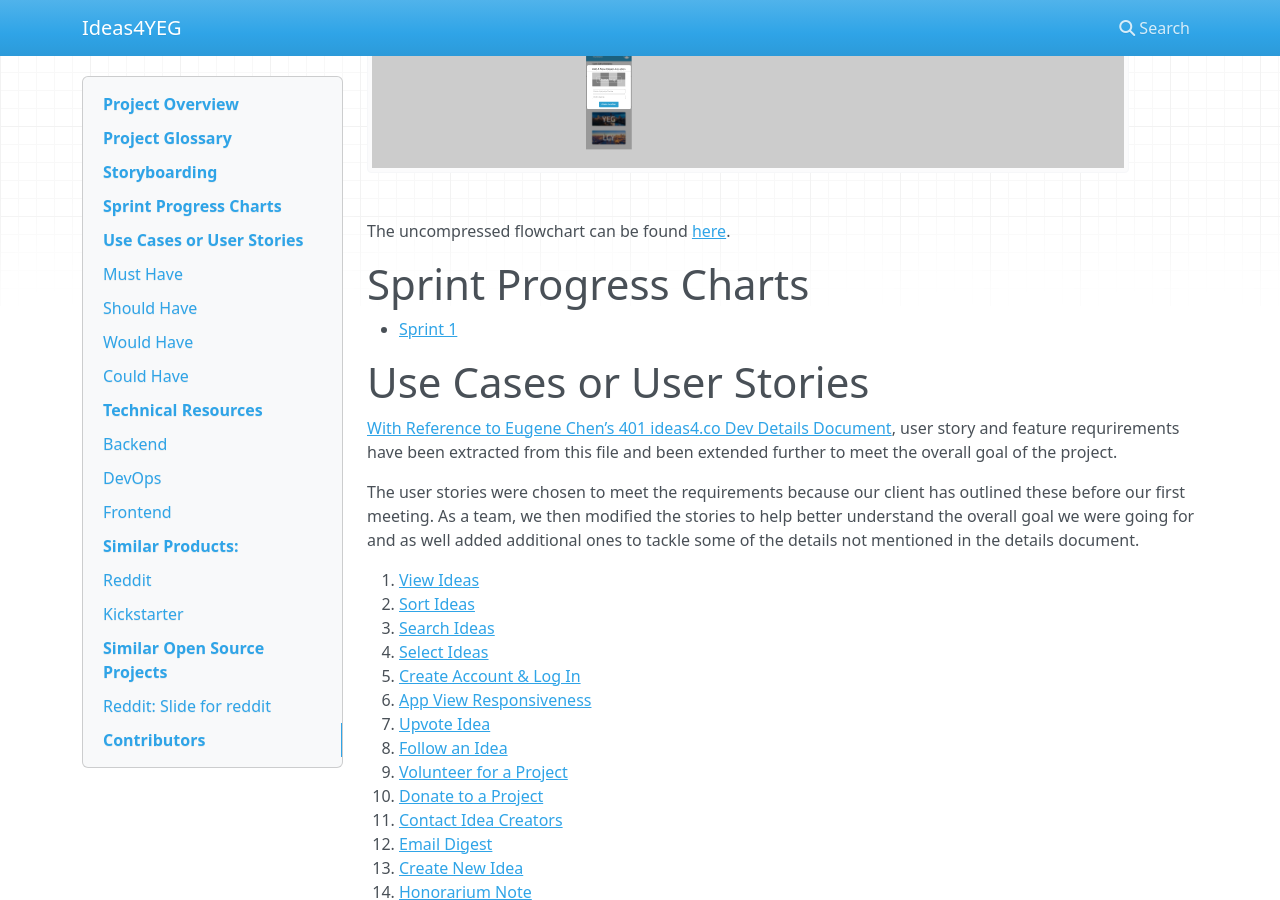
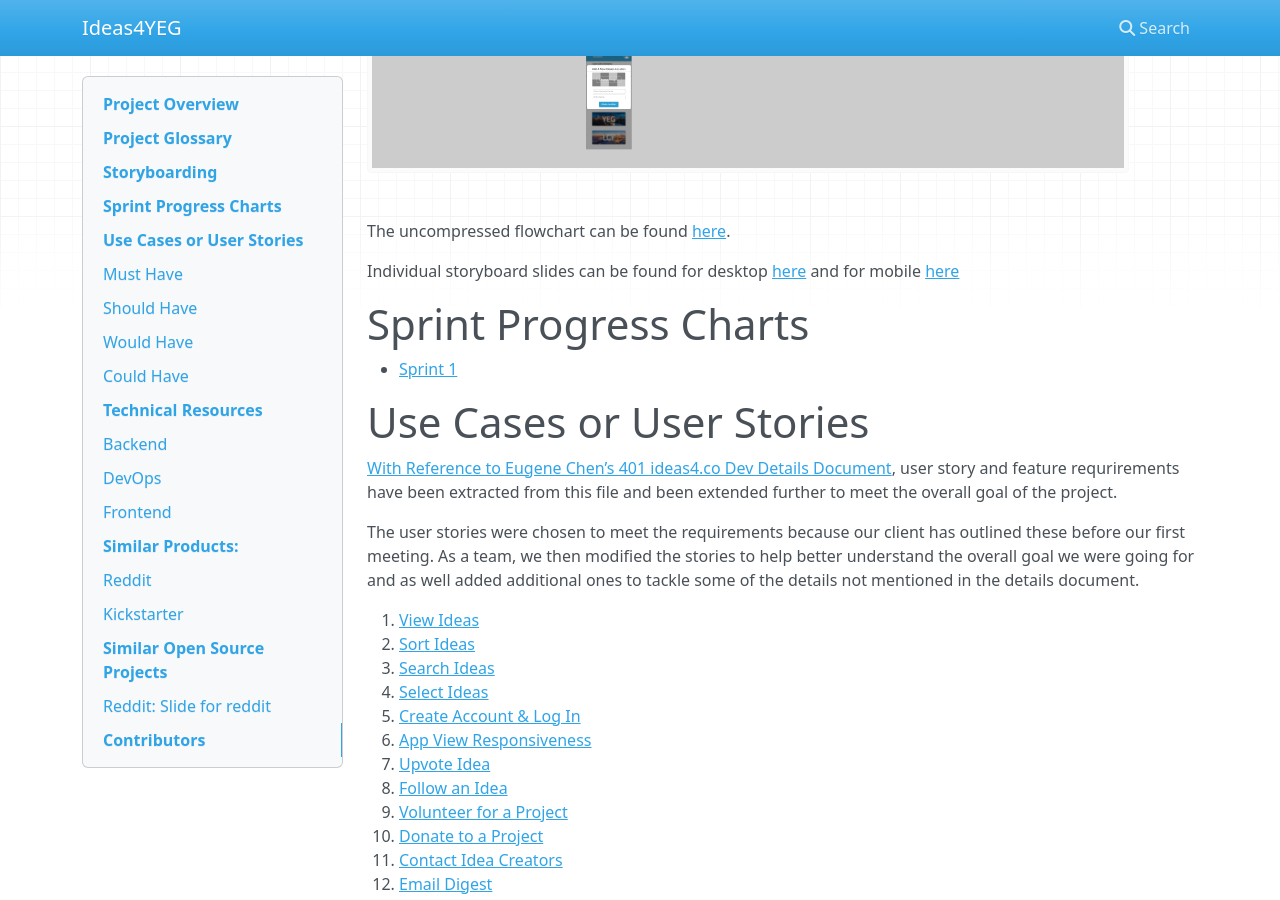
Before and after one commit to UAlberta-CMPUT401/Ideas-for-YEG, an MkDocs documentation site: the page built from docs/index.md, in a window 1280 px wide and 900 px high, scrolled down 2364 px. Built offline with MkDocs 1.6.1, drawn with Linux system fonts in a browser that asks for light colours; nearby versions of some CDN libraries.

Commit message:
Add storyboard slides

```diff
--- a/docs/index.md
+++ b/docs/index.md
@@ -38,6 +38,7 @@ The following is a complete flowchart of the mobile web UI, downsized do that it
 
 The uncompressed flowchart can be found [here](https://github.com/UAlberta-CMPUT401/Ideas-for-YEG/blob/master/docs/Storyboard_Mobile.jpg).
 
+Individual storyboard slides can be found for desktop [here](https://github.com/UAlberta-CMPUT401/Ideas-for-YEG/blob/master/docs/Storyboard_Desktop_Frames.pdf) and for mobile [here](https://github.com/UAlberta-CMPUT401/Ideas-for-YEG/blob/master/docs/Storyboard_Mobile_Frames.pdf)
 # Sprint Progress Charts
 * [Sprint 1](https://ualberta-cmput401.github.io/Ideas-for-YEG/Gantt_Chart_Sprint1.pdf)
 
```
Also changed, not shown: 2 other files.
